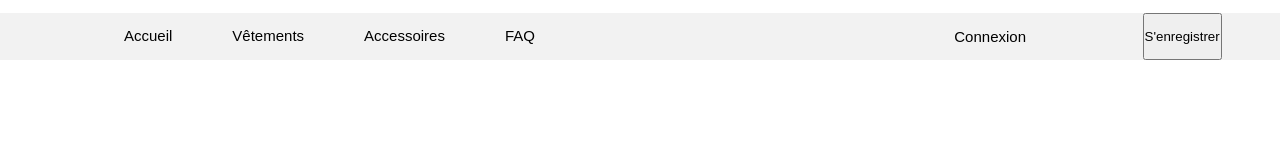
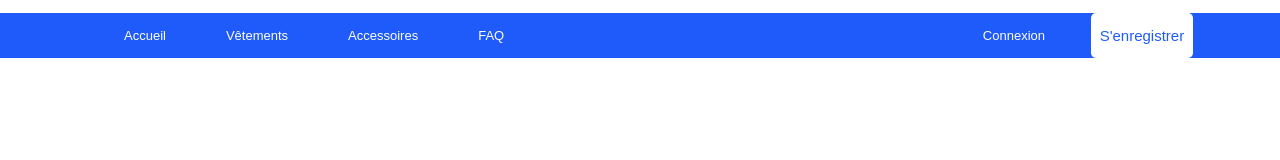
Before and after one commit to GoodMorning46/Fresh_and_Cool-website, a React (Create React App) app: page / in a window 1280 px wide. Shown: the top 160 px of the page. Built offline with nearby package versions, Linux system fonts and the light colour scheme.

Commit message:
[MODIF HEADER] Modification readme + header

```diff
--- a/src/component/header.css
+++ b/src/component/header.css
@@ -1,3 +1,5 @@
+
+
 .header img {
   width: 100px;
   height: 13px;
@@ -9,7 +11,7 @@
 
 a {
   text-decoration: none;
-  color: black;
+  color: white;
 }
 
 .menu_gauche {
@@ -19,7 +21,7 @@ a {
 
 /* ------------------------------Nav------------------------ */
 nav {
-  background-color: #f2f2f2;
+  background-color: #1F5BFA;
   position: relative;
   width: 100%;
 }
@@ -31,13 +33,14 @@ nav {
 }
 
 nav .menu2 {
-  width: 30%;
+  width: 20%;
   text-align: right;
 }
 
 .menu2 {
   display: flex;
   justify-content: space-around;
+  margin-right: 5%;
 }
 
 .menu1 li {
@@ -47,18 +50,17 @@ nav .menu2 {
 }
 
 nav a {
-  font-size: 15px;
+  font-size: 13px;
   padding: 15px 0;
   text-align: center;
   position: relative;
 }
 
-
 .test {
   position: absolute;
   height: 5px;
   width: 100%;
-  background-color: black;
+  background-color: white;
   bottom: 0;
   opacity: 0;
   transition: 0.5s;
@@ -67,3 +69,13 @@ nav a {
 nav a:hover .test {
   opacity: 1;
 }
+
+.button1 {
+  width: 40%;
+  height: 45px;
+  border: none;
+  border-radius: 5px;
+  background-color: white;
+  font-size: 15px;
+  color: #1F5BFA
+}
--- a/src/component/header.js
+++ b/src/component/header.js
@@ -6,9 +6,7 @@ const Header = () => {
     <header>
       <nav>
         <div className="container-flexer">
-
           <div className="menu_gauche">
-
             <ul className="flexer menu1">
               <li>
                 <a href="/" title="acceuil">
@@ -31,14 +29,12 @@ const Header = () => {
                 </a>
               </li>
             </ul>
-
           </div>
 
           <div className="menu2">
             <a href="connexion">Connexion</a>
-            <button href="enregistrer">S'enregistrer</button>
+            <button className="button1" href="enregistrer">S'enregistrer</button>
           </div>
-
         </div>
       </nav>
     </header>
```
Lines whose indentation alone changed are shown as unchanged.
